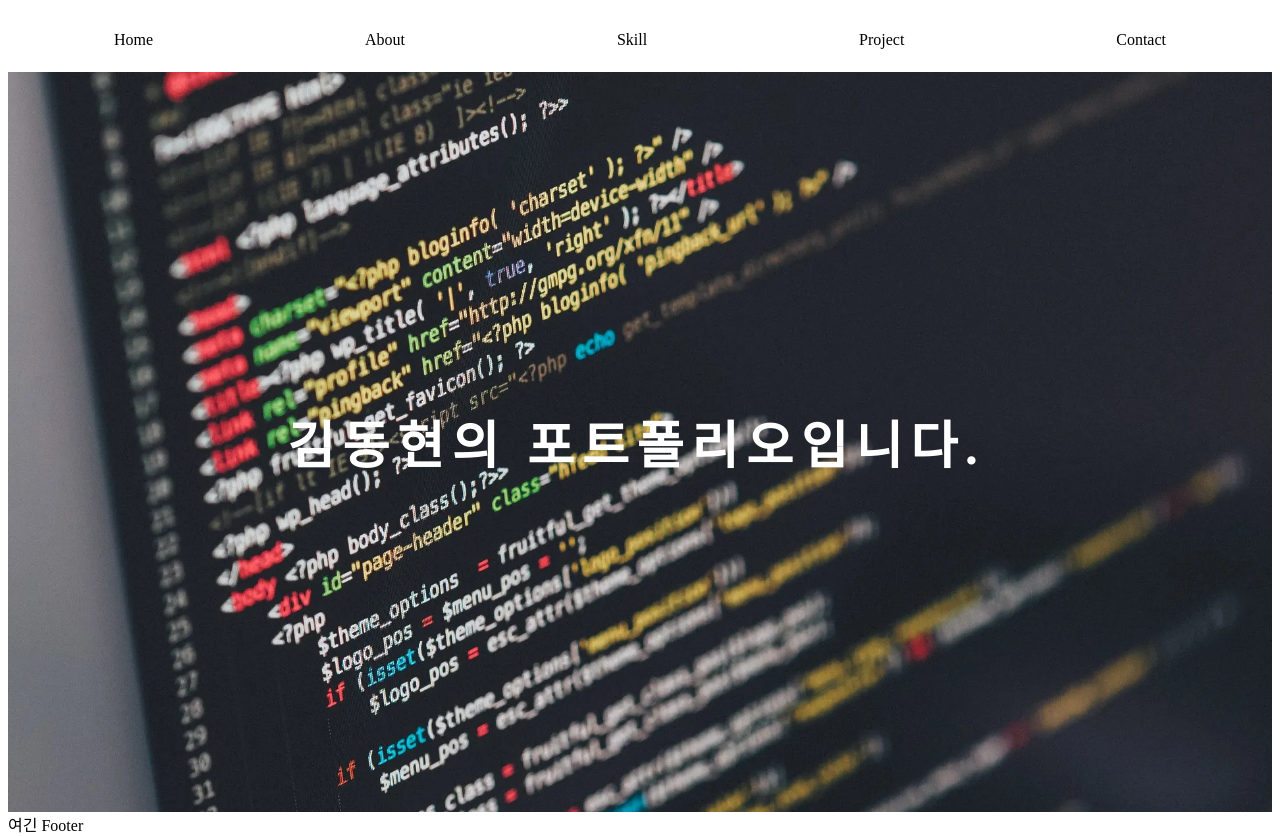
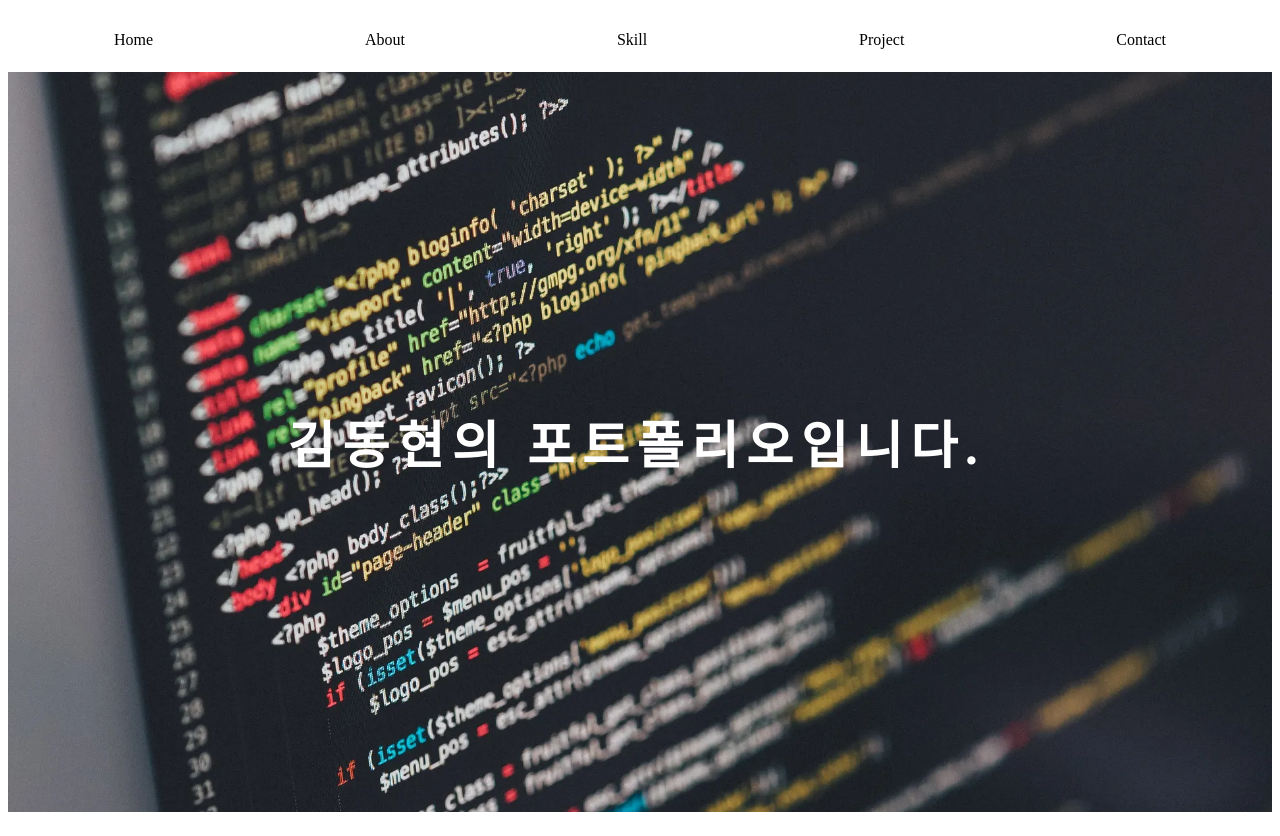
Before and after one commit to dtc03003/Portfolio, a React (Create React App) app: page / in a window 1280 px wide. Built offline with nearby package versions, Linux system fonts and the light colour scheme.

Commit message:
글 삭제

```diff
--- a/src/components/Footer.js
+++ b/src/components/Footer.js
@@ -2,7 +2,7 @@
 import style from "./../styles/Footer.module.css";
 
 const Footer = () => {
-    return <div className={style.Footer}>여긴 Footer</div>;
+    return <div className={style.Footer}></div>;
 };
 
 export default Footer;
```
